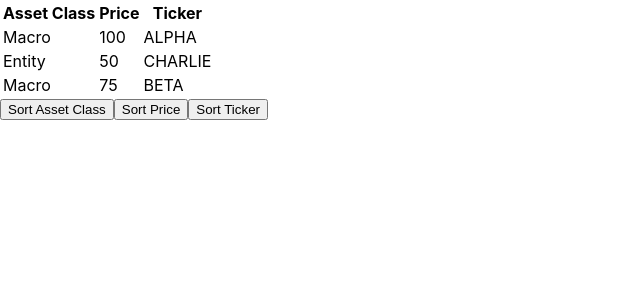
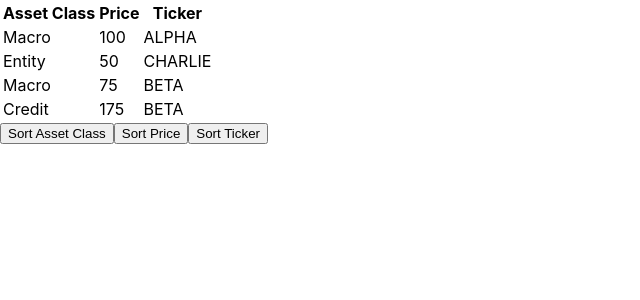
Before and after one commit to caitlin-hamilton/ReactFinanceTableApp, a React (Create React App) app in the folder frontend/: page / in a window 1280 px wide. Shown: the top 300 px of the page, without its empty margins (0-640 px from the left). Built offline with nearby package versions, Linux system fonts and the light colour scheme.

Commit message:
Custom sort for asset class implemented

```diff
--- a/frontend/src/App.js
+++ b/frontend/src/App.js
@@ -4,7 +4,7 @@ import InputRow from './InputRow'
 
 function App() {
   return (
-    <div>< Table inputRows={[{price: 100, assetClass: 'Macro', ticker: 'ALPHA'}, {price: 50, assetClass: 'Entity', ticker: 'CHARLIE'}, {price: 75, assetClass: 'Macro', ticker: 'BETA'}]}/></div>
+    <div>< Table inputRows={[{price: 100, assetClass: 'Macro', ticker: 'ALPHA'}, {price: 50, assetClass: 'Entity', ticker: 'CHARLIE'}, {price: 75, assetClass: 'Macro', ticker: 'BETA'}, {price: 175, assetClass: 'Credit', ticker: 'BETA'}]}/></div>
     );
 }
 
--- a/frontend/src/Table.js
+++ b/frontend/src/Table.js
@@ -1,7 +1,7 @@
 import React from 'react';
 import InputRow from './InputRow'
 
-const ASSET_CLASS_SORT_ORDER = ['Entity', 'Macro', 'Class']
+const ASSET_CLASS_SORT_ORDER = {'Entity': 0, 'Macro': 1 ,'Credit': 2}
 
 class Table extends React.Component {
     //todo found a bug- if you click button on already sorted list, but two values are equal, it will switch around on UI.
@@ -27,8 +27,7 @@ class Table extends React.Component {
 
       }
       sortByAssetClass =() => {
-          //todo sort by E -> M -> C
-        let data = [].concat(this.state.inputData).sort((a, b) => a.assetClass < b.assetClass ? 1 : -1)
+        let data = [].concat(this.state.inputData).sort((a, b) => ASSET_CLASS_SORT_ORDER[a.assetClass] - ASSET_CLASS_SORT_ORDER[b.assetClass])
         this.setState({
           inputData: data
       })
```
